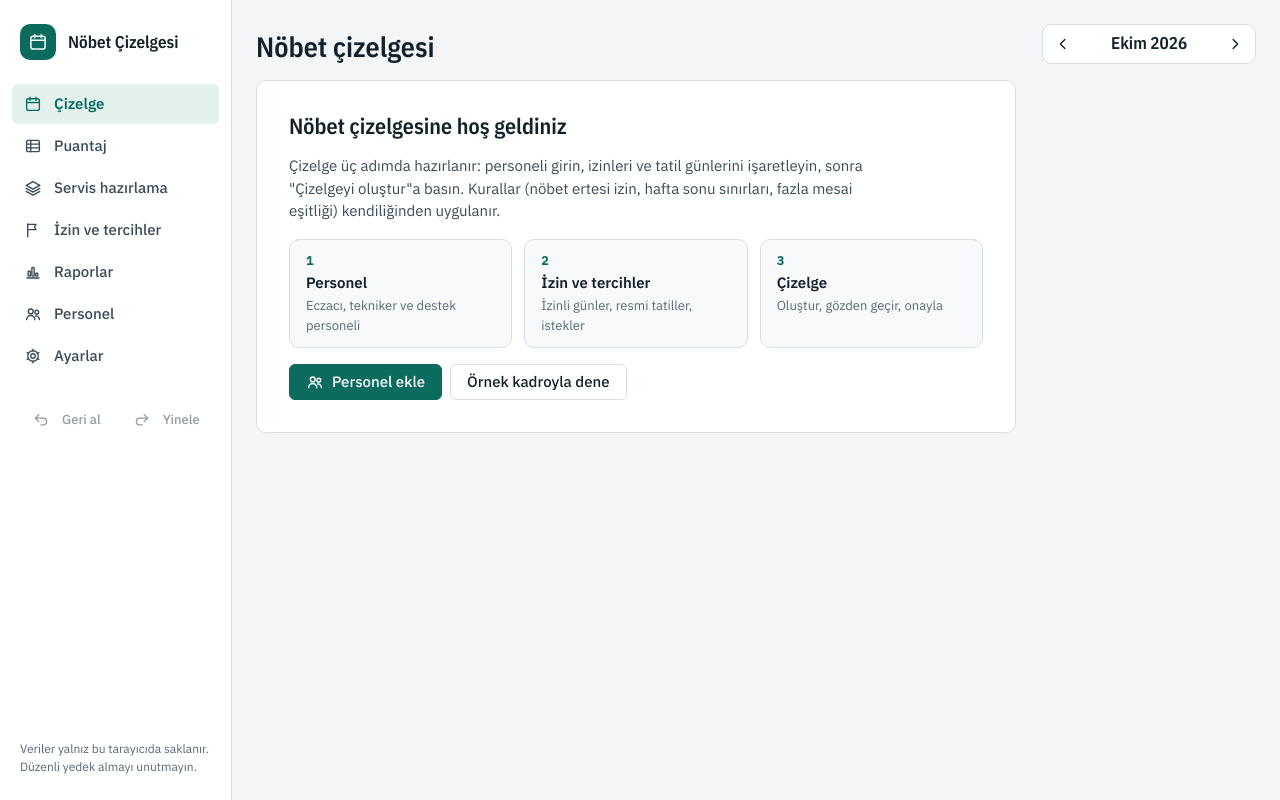
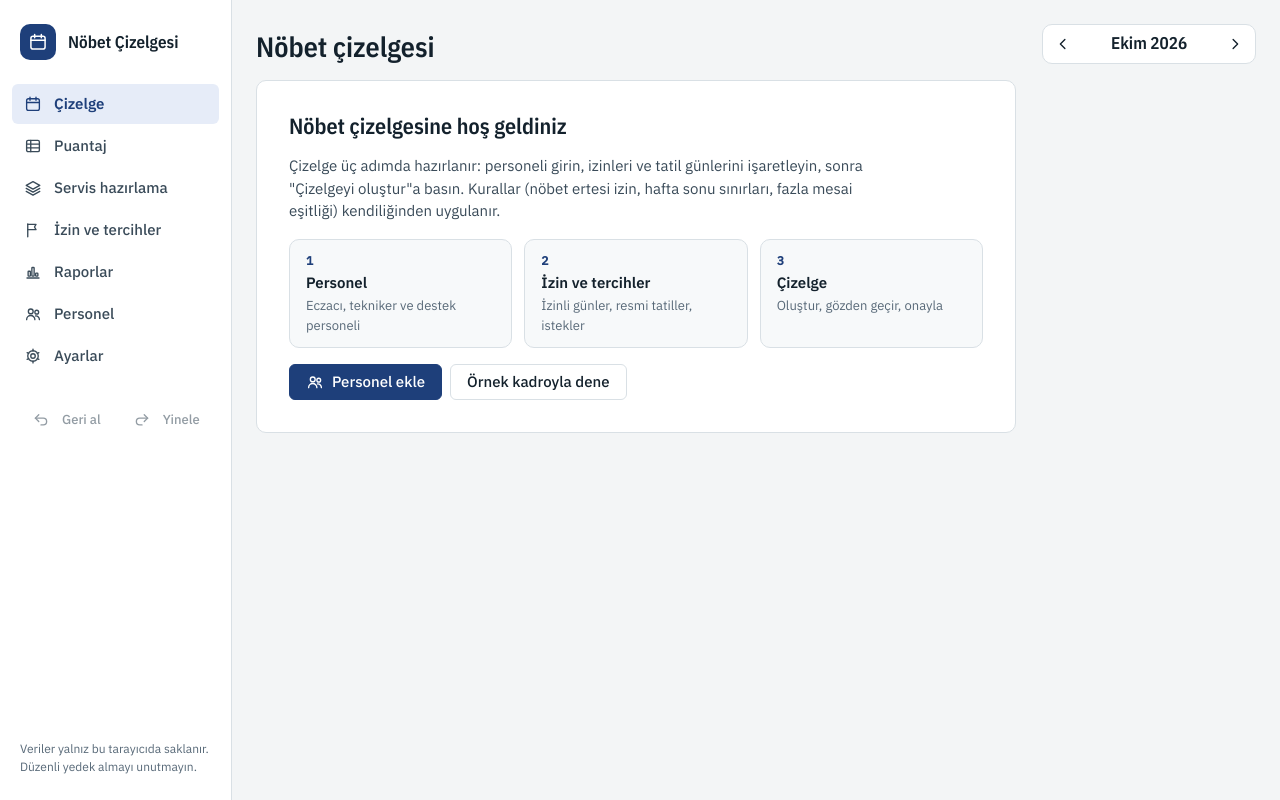
Before and after one commit to andicmurat-del/N-bet-izelgesi, a Svelte app in the folder v2/: page / in a window 1280 px wide. Built offline with nearby package versions, Linux system fonts and the light colour scheme.

Commit message:
v2: arayüz vurgu rengi yeşilden laciverte
Vurgu artık eczacı görev yeşiliyle aynı değil; açık ve koyu temada okunurluk sınırın üzerinde.

Co-Authored-By: Claude Opus 5.5 <noreply@anthropic.com>
Claude-Session: https://claude.ai/code/session_01C3KyD5fq2KtftdWDmttfxJ

```diff
--- a/v2/src/stil.css
+++ b/v2/src/stil.css
@@ -27,7 +27,7 @@
   --tatil: #8F520C;        --tatil-zemin: #FBF4EA;
   --arife: #7A5A00;        --arife-zemin: #FBF5DF;
   /* durum */
-  --vurgu: #0B6B5D;        --vurgu-yazi: #FFFFFF;   --vurgu-zemin: #E2F1EC;
+  --vurgu: #1E3F7A;        --vurgu-yazi: #FFFFFF;   --vurgu-zemin: #E6ECF8;
   --hata: #B3261E;         --hata-zemin: #FCE9E7;
   --dikkat: #8A5A00;       --dikkat-zemin: #FDF3DC;
   --bilgi: #2D5C9C;        --bilgi-zemin: #E5EDF7;
@@ -53,7 +53,7 @@
     --izin: #C2A3EC; --izin-zemin: #2E2445; --ister: #7FD3A0; --ister-zemin: #173524; --istemez: #F09AAA; --istemez-zemin: #3D1F27;
     --es: #8FC0EC; --es-zemin: #1A2E42; --esyok: #EBB07A; --esyok-zemin: #3A2918;
     --tatil: #E7B46A; --tatil-zemin: #241D15; --arife: #E9CF7A; --arife-zemin: #2B2512;
-    --vurgu: #5CC9B1; --vurgu-yazi: #0B1A17; --vurgu-zemin: #163731;
+    --vurgu: #9DB9F0; --vurgu-yazi: #0B1530; --vurgu-zemin: #1B2A47;
     --hata: #F28B82; --hata-zemin: #3B1E1C; --dikkat: #E9C46A; --dikkat-zemin: #352B12; --bilgi: #8DB2EA; --bilgi-zemin: #1B2D45;
     --odak: #8FC0EC; --golge: 0 1px 2px rgba(0, 0, 0, .35); --perde: rgba(0, 0, 0, .6);
     color-scheme: dark;
@@ -66,7 +66,7 @@
   --izin: #C2A3EC; --izin-zemin: #2E2445; --ister: #7FD3A0; --ister-zemin: #173524; --istemez: #F09AAA; --istemez-zemin: #3D1F27;
   --es: #8FC0EC; --es-zemin: #1A2E42; --esyok: #EBB07A; --esyok-zemin: #3A2918;
   --tatil: #E7B46A; --tatil-zemin: #241D15; --arife: #E9CF7A; --arife-zemin: #2B2512;
-  --vurgu: #5CC9B1; --vurgu-yazi: #0B1A17; --vurgu-zemin: #163731;
+  --vurgu: #9DB9F0; --vurgu-yazi: #0B1530; --vurgu-zemin: #1B2A47;
   --hata: #F28B82; --hata-zemin: #3B1E1C; --dikkat: #E9C46A; --dikkat-zemin: #352B12; --bilgi: #8DB2EA; --bilgi-zemin: #1B2D45;
   --odak: #8FC0EC; --golge: 0 1px 2px rgba(0, 0, 0, .35); --perde: rgba(0, 0, 0, .6);
   color-scheme: dark;
```
